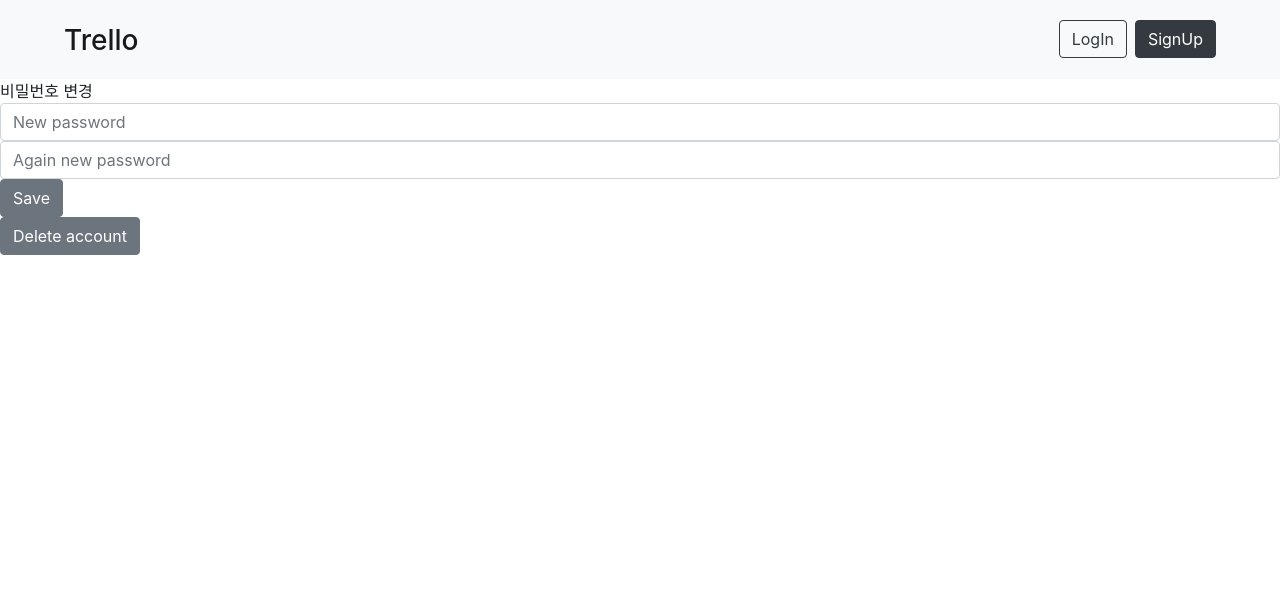
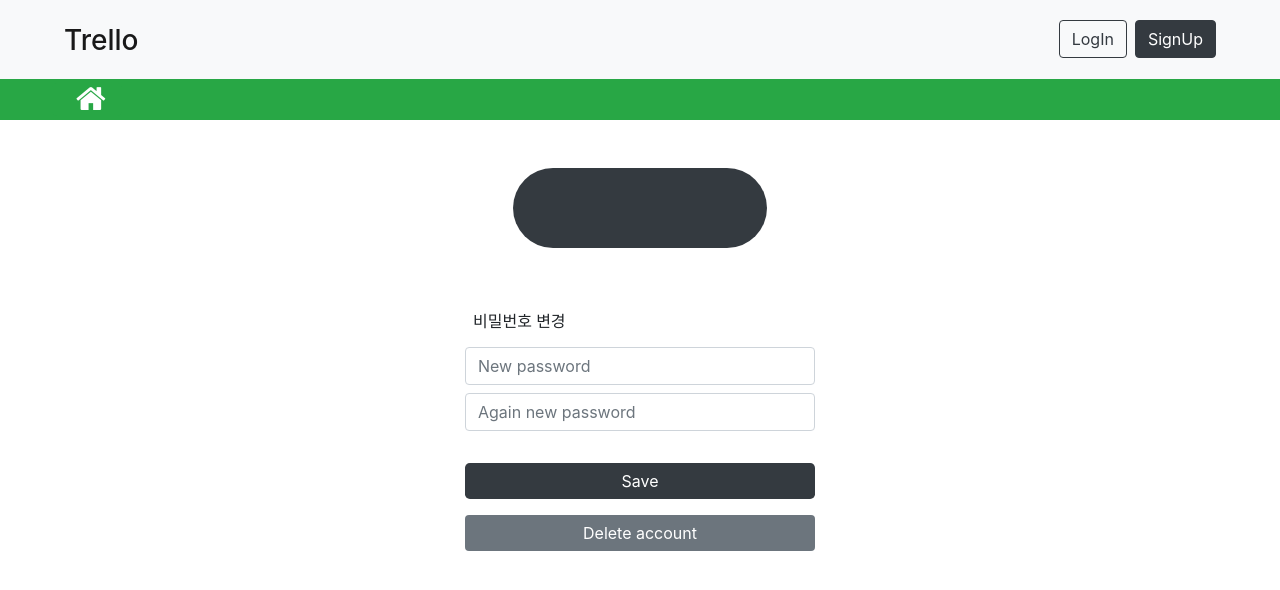
Before and after one commit to kjeunn/trello-cloning-client, a React (Create React App) app: page /setting in a window 1280 px wide. Shown: the top 590 px of the page. Built offline with nearby package versions, Linux system fonts and the light colour scheme; no server answers.

Commit message:
Fix setting page

```diff
--- a/src/pages/Setting.js
+++ b/src/pages/Setting.js
@@ -10,6 +10,7 @@ import {
 } from 'reactstrap';
 import jwtDecode from 'jwt-decode';
 import Nav from '../components/Nav';
+import Home from '../components/BoardHome';
 import { SERVER_ADDRESS } from '../config/.env';
 
 export default class Setting extends Component {
@@ -67,7 +68,12 @@ export default class Setting extends Component {
       }
       if (document.cookie) {
         const decodeToken = jwtDecode(document.cookie);
-        if (
+        if (newPassword === '' || confirmNewPassword === '') {
+          isUpdated = false;
+          this.setState({
+            setPasswordHelperMessage: '변경할 비밀번호를 입력해주세요.',
+          });
+        } else if (
           decodeToken.email === this.state.email &&
           newPassword === confirmNewPassword
         ) {
@@ -154,8 +160,24 @@ export default class Setting extends Component {
     return (
       <div>
         <Nav />
-        <div>{this.state.email}</div>
-        <div>{this.state.name}</div>
+        <div className="row pl-1 pt-1 pb-1 pr-2 bg-success justify-content-between">
+          <div className="d-inline-block">
+            <Home />
+          </div>
+        </div>
+        <div className="container" style={{ height: '100vh' }}>
+          <div className="row">
+            <div className="col-md-4" />
+            <div className="col-md-4" style={{ height: '80vh' }}>
+              <div className="m-5 p-3 border border-0 bg-dark rounded-pill">
+                <div className="p-2 text-center text-white text-align-center justify-content-center">
+                  <h5>{this.state.email}</h5>
+                </div>{' '}
+                <div className="p-2 text-center text-white text-align-center justify-content-center">
+                  <h5>{this.state.name}</h5>
+                </div>
+              </div>
+
               {/* <div>이름 변경</div>
         <Input
           type="text"
@@ -164,21 +186,35 @@ export default class Setting extends Component {
           onKeyPress={e => this.handleSettingNameOrPassword(e)}
         />
         <Button onClick={e => this.handleSettingNameOrPassword(e)}>Save</Button> */}
-        <div>비밀번호 변경</div>
+              <div className="pt-3 pb-2 pl-2 text-align-center">
+                <h6>비밀번호 변경</h6>
+              </div>
               <Input
                 type="password"
                 className="new-password"
                 placeholder="New password"
               />
+              <div className="p-1" />
               <Input
                 type="password"
                 className="confirm-new-password"
                 placeholder="Again new password"
               />
-        <div>{setPasswordHelperMessage}</div>
-        <Button onClick={e => this.handleSettingNameOrPassword(e)}>Save</Button>
+              <div className="p-3 text-align-center text-center justify-content-center">
+                <small style={{ color: 'red' }}>
+                  {setPasswordHelperMessage}
+                </small>
+              </div>
+              <Button
+                className="btn-block border-0 text-white bg-dark rounded-lg mb-3"
+                onClick={e => this.handleSettingNameOrPassword(e)}
+              >
+                Save
+              </Button>
               <div>
-          <Button onClick={this.toggle}>Delete account</Button>
+                <Button className="btn-block border-0" onClick={this.toggle}>
+                  Delete account
+                </Button>
                 <Modal isOpen={this.state.modal} toggle={this.toggle}>
                   <ModalHeader toggle={this.toggle}>회원탈퇴</ModalHeader>
                   <ModalBody>
@@ -200,6 +236,9 @@ export default class Setting extends Component {
                 </Modal>
               </div>
             </div>
+          </div>
+        </div>
+      </div>
     );
   }
 }
```
Lines whose indentation alone changed are shown as unchanged.
